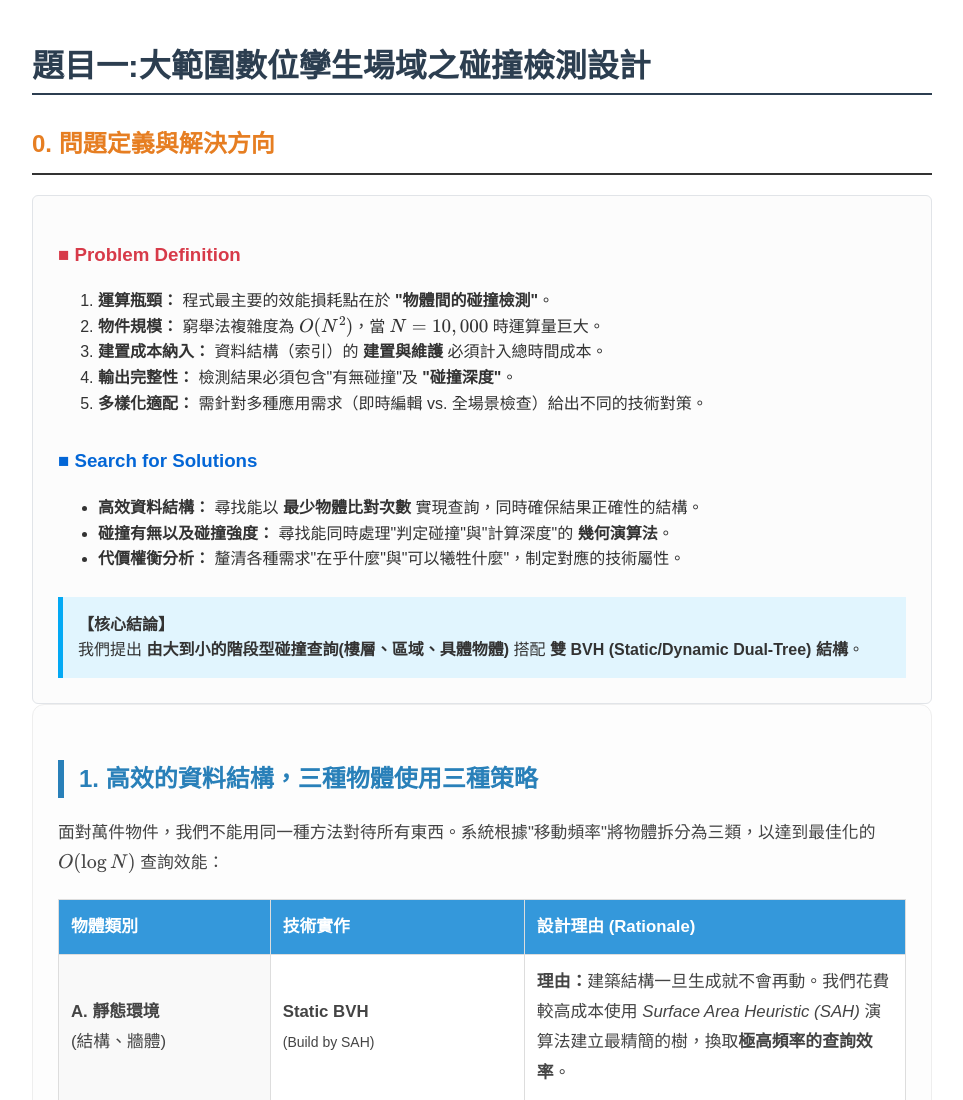
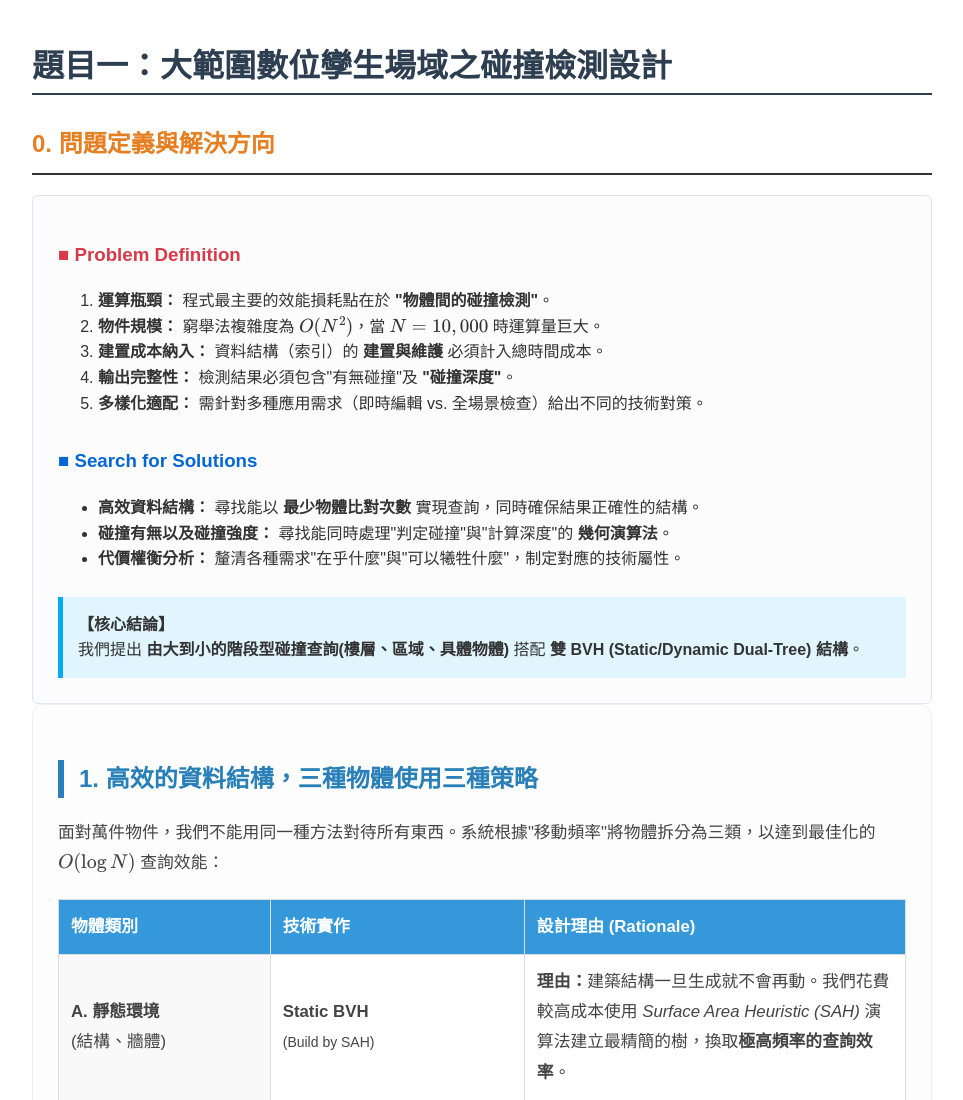
Before and after one commit to franktpmvu/collision-dt-system, a plain HTML site: page index.html in a window 1280 px wide. Shown: the top 1100 px of the page, without its empty margins (158-1121 px from the left). Drawn offline with nearby package versions, Linux system fonts and the light colour scheme.

Commit message:
to init version

```diff
--- a/index.html
+++ b/index.html
@@ -17,7 +17,7 @@
 </head>
 <body>
     <script id="MathJax-script" async src="https://cdn.jsdelivr.net/npm/mathjax@3/es5/tex-mml-chtml.js"></script>
-    <h1>題目一:大範圍數位孿生場域之碰撞檢測設計</h1>
+    <h1>題目一：大範圍數位孿生場域之碰撞檢測設計</h1>
 
     <section id="chapter-0">
         <h2 style="border-bottom: 2px solid #333; padding-bottom: 10px;">0. 問題定義與解決方向</h2>
```
